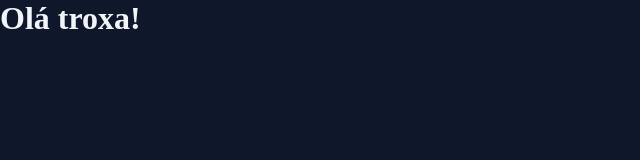
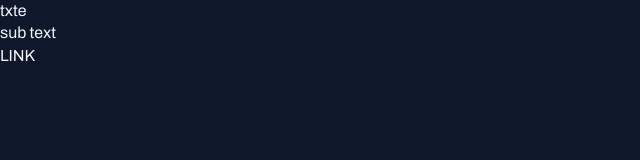
Before and after one commit to JenniferFlorencio/projeto-portal-de-noticias, a plain HTML site: page index.htm in a window 1280 px wide. Shown: the whole page, without its empty margins (0-640 px from the left). Drawn offline with Linux system fonts and the light colour scheme.

Commit message:
Adicionando as fonts

```diff
--- a/index.htm
+++ b/index.htm
@@ -2,15 +2,21 @@
 <html lang="pt-BR">
 
 <head>
+  <link rel="preconnect" href="https://fonts.googleapis.com">
+  <link rel="preconnect" href="https://fonts.gstatic.com" crossorigin>
+
   <meta charset="UTF-8">
   <meta name="viewport" content="width=device-width, initial-scale=1.0">
   <link rel="stylesheet" href="/style/index.css">
+  <link href="https://fonts.googleapis.com/css2?family=Archivo:ital,wght@0,100..900;1,100..900&display=swap" rel="stylesheet">
   <title>Portal de noticias</title>
 </head>
 
 <body>
 
-  <h1>Olá troxa!</h1>
+  <h1>txte</h1>
+  <h2>sub text</h2>
+  <a href="">LINK</a>
 
 </body>
 
--- a/style/global.css
+++ b/style/global.css
@@ -6,15 +6,39 @@
 
 
 :root {
-  ---brand-color-light: #60A5FA;
-  ---brand-color-dark: #1D4ED8;
-  ---bg-color: #0F172A;
-  ---stroke-color: #1E293B;
-  ---text-color-primary: #F1F5F9;
-  ---text-color-secondary: #CBD5E1;
+  --brand-color-light: #60A5FA;
+  --brand-color-dark: #1D4ED8;
+  --bg-color: #0F172A;
+  --stroke-color: #1E293B;
+  --text-color-primary: #F1F5F9;
+  --text-color-secondary: #CBD5E1;
+
+  --font-family: 'Archivo', sans-serif;
+  --h1: 800 24px/135% var(--font-family);
+  --h2: 800 16px/140% var(---font-family);
+  --h3: 800 14px/140% var(---font-family);
+  --text-span: 600 14px/145% var(--font-family);
+  --text: 400 16px/140% var(--font-family);
+  --text-sm: 400 14px/160% var(--font-family);
 }
 
 body {
-  color: var(---text-color-primary);
-  background-color: var(---bg-color);
+  font: var(--text);
+  color: var(--text-color-primary);
+  background-color: var(--bg-color);
 }
+
+a {
+  text-decoration: none;
+  color: inherit;
+}
+
+a:hover {
+  color: var(--brand-color-light);
+}
+
+h1,
+h2,
+h3 {
+  font: inherit;
+}
```
